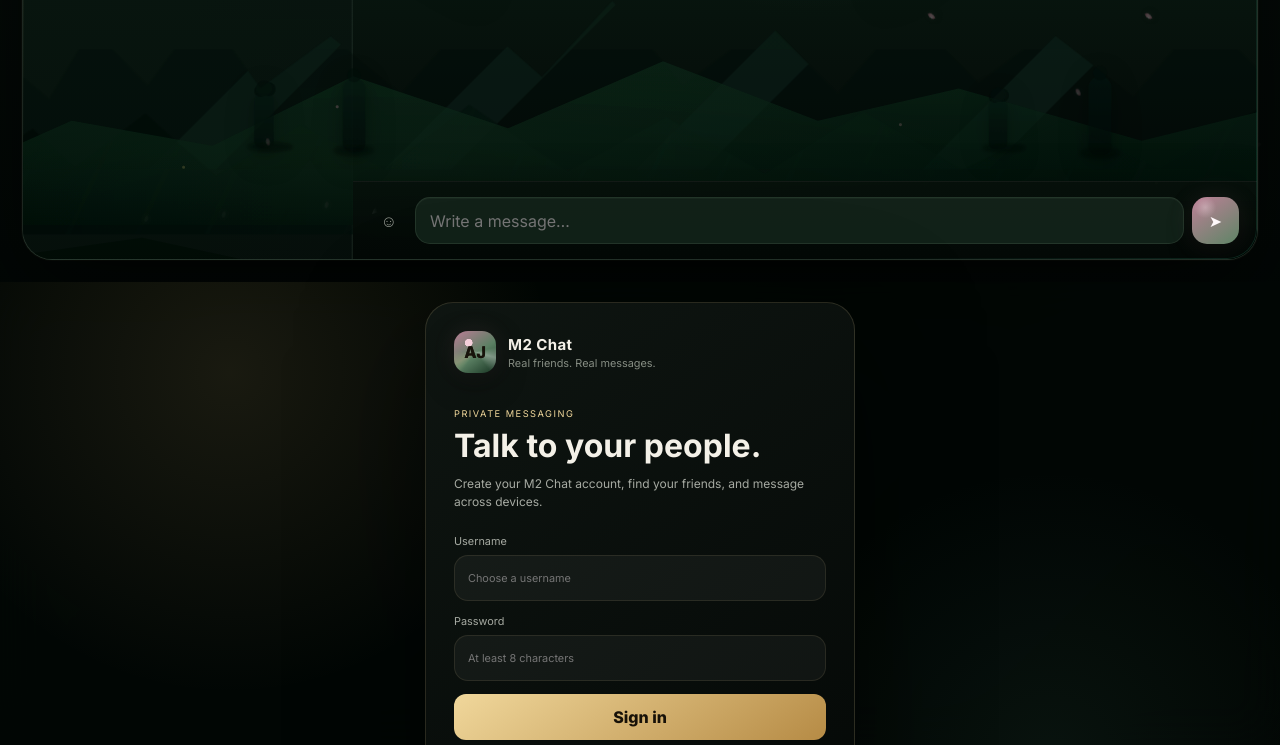
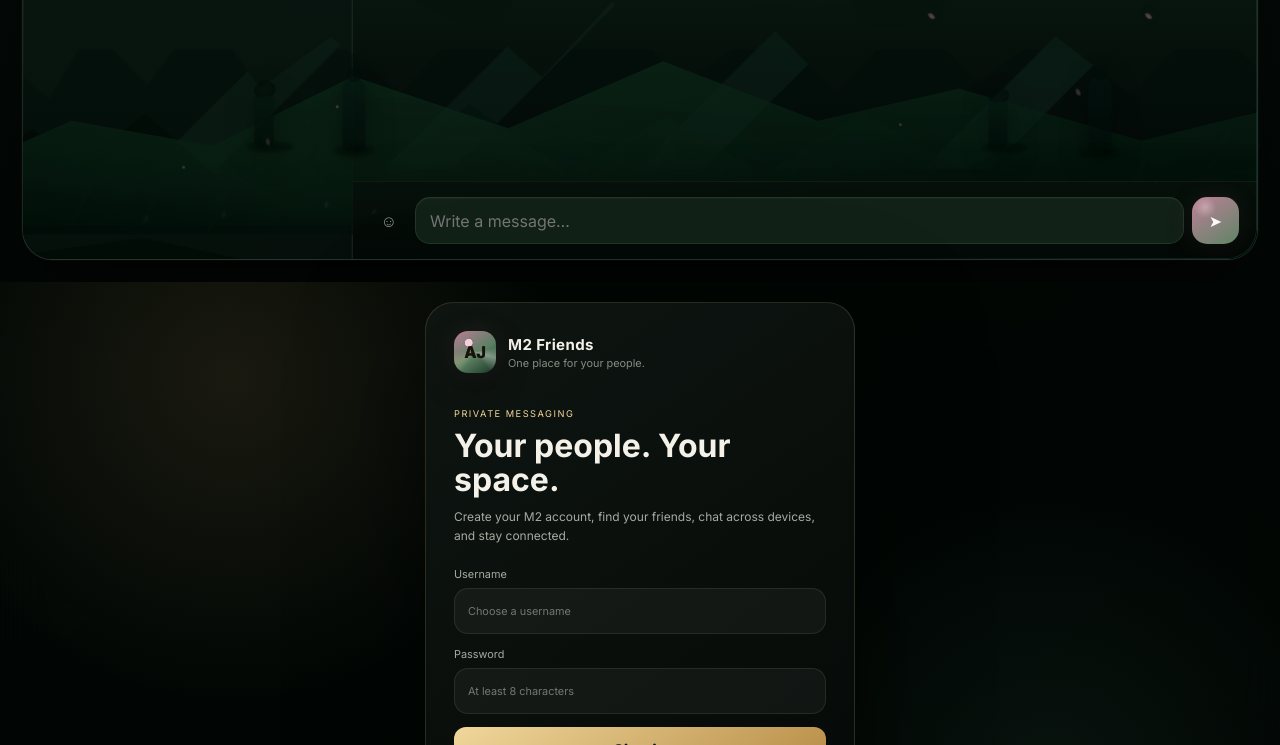
Before and after one commit to AJ-8A/m2, a plain HTML site: page index.html in a window 1280 px wide. Shown: the part 518-1263 px from the top of the page. Drawn offline with Linux system fonts and the light colour scheme.

Commit message:
feat: brand M2 as custom friends hub

```diff
--- a/index.html
+++ b/index.html
@@ -9,8 +9,8 @@
   <meta name="apple-mobile-web-app-status-bar-style" content="black-translucent">
   <link rel="manifest" href="manifest.json">
   <link rel="apple-touch-icon" href="icon.svg">
-  <meta name="description" content="M2 Chat — an original glass-style realtime messaging interface.">
-  <title>M2 Chat — Messages</title>
+  <meta name="description" content="M2 — a private friends hub with chat, groups, profiles, presence and realtime calls.">
+  <title>M2 — Friends Hub</title>
   <link rel="stylesheet" href="styles.css">
 </head>
 <body>
@@ -169,8 +169,8 @@
 
   <div class="auth-screen" id="authScreen">
     <div class="auth-card">
-      <div class="brand auth-brand"><div class="brand-mark">AJ</div><div><strong>M2 Chat</strong><span>Real friends. Real messages.</span></div></div>
-      <div class="auth-copy"><span class="eyebrow">PRIVATE MESSAGING</span><h1>Talk to your people.</h1><p>Create your M2 Chat account, find your friends, and message across devices.</p></div>
+      <div class="brand auth-brand"><div class="brand-mark">AJ</div><div><strong>M2 Friends</strong><span>One place for your people.</span></div></div>
+      <div class="auth-copy"><span class="eyebrow">PRIVATE MESSAGING</span><h1>Your people. Your space.</h1><p>Create your M2 account, find your friends, chat across devices, and stay connected.</p></div>
       <form id="authForm" class="auth-form">
         <label>Username<input id="authUsername" name="username" minlength="3" maxlength="24" autocomplete="username" required placeholder="Choose a username"></label>
         <label>Password<input id="authPassword" name="password" minlength="8" maxlength="72" type="password" autocomplete="current-password" required placeholder="At least 8 characters"></label>
```
